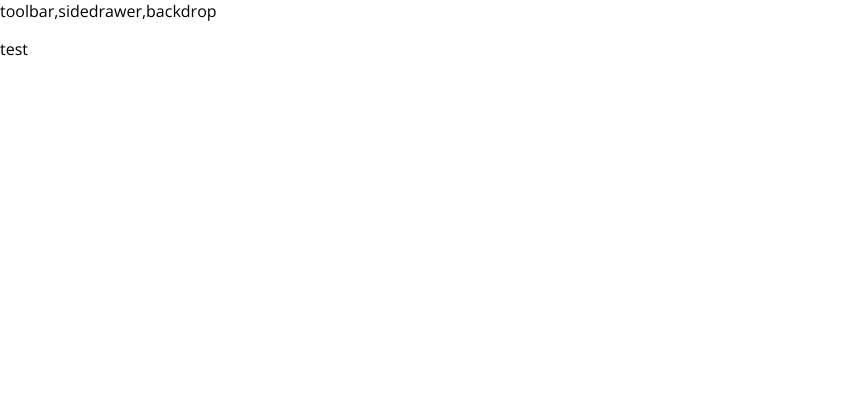
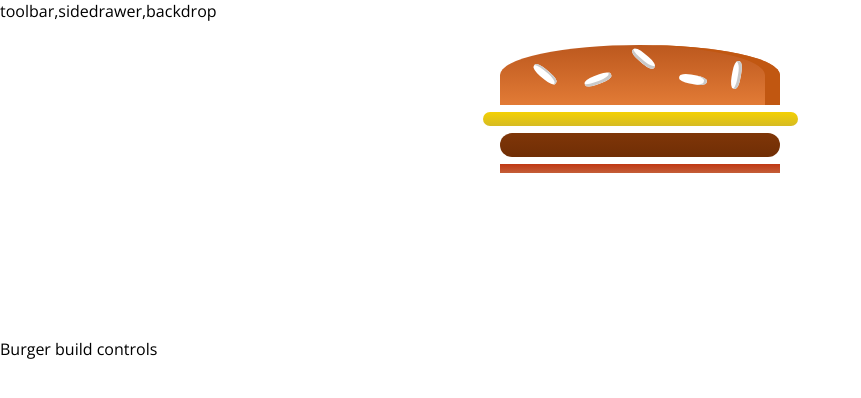
Before and after one commit to deepeshbaid/React-Burger-Project, a React (Create React App) app: page / in a window 1280 px wide. Shown: the top 398 px of the page, without its empty margins (0-861 px from the left). Built offline with nearby package versions, Linux system fonts and the light colour scheme.

Commit message:
Basic app ready

```diff
--- a/package.json
+++ b/package.json
@@ -3,6 +3,7 @@
   "version": "0.1.0",
   "private": true,
   "dependencies": {
+    "prop-types": "^15.7.2",
     "react": "^16.8.6",
     "react-dom": "^16.8.6",
     "react-scripts": "3.0.0"
--- a/src/App.js
+++ b/src/App.js
@@ -1,12 +1,13 @@
 import React from 'react';
 import Layout from './components/Layout/Layout';
+import BurgerBuilder from './containers/BurgerBuilder/BurgerBuilder';
 
 
 function App() {
   return (
     <div className="App">
       <Layout>
-        <p>test</p>
+        <BurgerBuilder/>
       </Layout>
     </div>
   );
--- /dev/null
+++ b/src/components/Burger/Burger.js
@@ -0,0 +1,17 @@
+import React from 'react';
+import classes from './Burger.module.css';
+import BurgerIngredient from './BurgerIngredient/BurgerIngredient'
+
+const burger=(props)=>{
+    return(
+        <div className={classes.Burger}>
+        <BurgerIngredient type="bread-top"></BurgerIngredient>
+        <BurgerIngredient type="cheese"></BurgerIngredient>
+        <BurgerIngredient type="meat"></BurgerIngredient>
+        <BurgerIngredient type="bacon"></BurgerIngredient>
+
+        </div>
+    )
+}
+
+export default burger;
--- /dev/null
+++ b/src/components/Burger/Burger.module.css
@@ -0,0 +1,15 @@
+.Burger{
+    width:100%;
+    margin:auto;
+    height:250px;
+    overflow:auto;
+    text-align:center;
+    font-weight:bold;
+    font-size:1.2 rem;
+}
+@media(min-width:500px) and (min-height:400px){
+    .Burger{
+        width:350px;
+        height:300px;
+    }
+}
--- /dev/null
+++ b/src/components/Burger/BurgerIngredient/BurgerIngredient.js
@@ -0,0 +1,30 @@
+import React,{Component} from 'react';
+import classes from './BurgerIngredient.module.css';
+import PropTypes from 'prop-types';
+
+class BurgerIngredient extends Component{
+    render(){
+        let ingredient=null;
+        switch(this.props.type){
+            case('bread-bottom'):ingredient=<div className={classes.BreadBottom}></div>; break;
+            case('bread-top'):ingredient=(
+            <div className={classes.BreadTop}>
+            <div className={classes.Seeds1}></div>
+            <div className={classes.Seeds2}></div>
+            </div>
+            );
+            break;
+            case('meat'):ingredient=<div className={classes.Meat}></div>; break;
+            case('cheese'):ingredient=<div className={classes.Cheese}></div>; break;
+            case('salad'):ingredient=<div className={classes.Salad}></div>; break;
+            case('bacon'):ingredient=<div className={classes.Bacon}></div>; break;
+            default: ingredient=null;
+    }
+        return ingredient;
+    }
+};
+BurgerIngredient.propTypes={
+    type: PropTypes.string.isRequired
+}
+
+export default BurgerIngredient;
--- /dev/null
+++ b/src/components/Burger/BurgerIngredient/BurgerIngredient.module.css
@@ -0,0 +1,113 @@
+.BreadBottom {
+    height: 13%;
+    width: 80%;
+    background: linear-gradient(#F08E4A, #e27b36);
+    border-radius: 0 0 30px 30px;
+    box-shadow: inset -15px 0 #c15711;
+    margin: 2% auto;
+}
+
+.BreadTop {
+    height: 20%;
+    width: 80%;
+    background: linear-gradient(#bc581e, #e27b36);
+    border-radius: 50% 50% 0 0;
+    box-shadow: inset -15px 0 #c15711;
+    margin: 2% auto;
+    position: relative;
+}
+
+.Seeds1 {
+    width: 10%;
+    height: 15%;
+    position: absolute;
+    background-color: white;
+    left: 30%;
+    top: 50%;
+    border-radius: 40%;
+    transform: rotate(-20deg);
+    box-shadow: inset -2px -3px #c9c9c9;
+}
+
+.Seeds1:after {
+    content: "";
+    width: 100%;
+    height: 100%;
+    position: absolute;
+    background-color: white;
+    left: -170%;
+    top: -260%;
+    border-radius: 40%;
+    transform: rotate(60deg);
+    box-shadow: inset -1px 2px #c9c9c9;
+  }
+
+.Seeds1:before {
+    content: "";
+    width: 100%;
+    height: 100%;
+    position: absolute;
+    background-color: white;
+    left: 180%;
+    top: -50%;
+    border-radius: 40%;
+    transform: rotate(60deg);
+    box-shadow: inset -1px -3px #c9c9c9;
+  }
+
+  .Seeds2 {
+    width: 10%;
+    height: 15%;
+    position: absolute;
+    background-color: white;
+    left: 64%;
+    top: 50%;
+    border-radius: 40%;
+    transform: rotate(10deg);
+    box-shadow: inset -3px 0 #c9c9c9;
+  }
+
+  .Seeds2:before {
+    content: "";
+    width: 100%;
+    height: 100%;
+    position: absolute;
+    background-color: white;
+    left: 150%;
+    top: -130%;
+    border-radius: 40%;
+    transform: rotate(90deg);
+    box-shadow: inset 1px 3px #c9c9c9;
+  }
+
+
+.Meat {
+    width: 80%;
+    height: 8%;
+    background: linear-gradient(#7f3608, #702e05);
+    margin: 2% auto;
+    border-radius: 15px;
+}
+
+.Cheese {
+    width: 90%;
+    height: 4.5%;
+    margin: 2% auto;
+    background: linear-gradient(#f4d004, #d6bb22);
+    border-radius: 20px;
+}
+
+.Salad {
+    width: 85%;
+    height: 7%;
+    margin: 2% auto;
+    background: linear-gradient(#228c1d, #91ce50);
+    border-radius: 20px;
+}
+
+.Bacon {
+    width: 80%;
+    height: 3%;
+    background: linear-gradient(#bf3813, #c45e38);
+    margin: 2% auto;
+}
--- a/src/components/Layout/Layout.js
+++ b/src/components/Layout/Layout.js
@@ -1,10 +1,11 @@
 import React from 'react';
 import Auxi from '../../hoc/Auxi';
+import classes from './Layout.module.css';
 
 const layout=(props)=>(
     <Auxi>
         <div>toolbar,sidedrawer,backdrop</div>
-        <main>
+        <main className={classes.Content}>
             {props.children}
         </main>
     </Auxi>
--- /dev/null
+++ b/src/components/Layout/Layout.module.css
@@ -0,0 +1,3 @@
+.Content{
+    margin-top: 16px;
+}
--- /dev/null
+++ b/src/containers/BurgerBuilder/BurgerBuilder.js
@@ -0,0 +1,19 @@
+import React,{Component} from 'react';
+import Auxi from '../../hoc/Auxi';
+import Burger from '../../components/Burger/Burger';
+
+class BurgerBuilder extends Component{
+
+    render(){
+
+        return(
+            <Auxi>
+                <Burger/>
+                <div>Burger build controls</div>
+            </Auxi>
+
+        );
+    }
+}
+
+export default BurgerBuilder;
```
Also changed, not shown: 1 other file (tests, documents, lock files or other folders).
